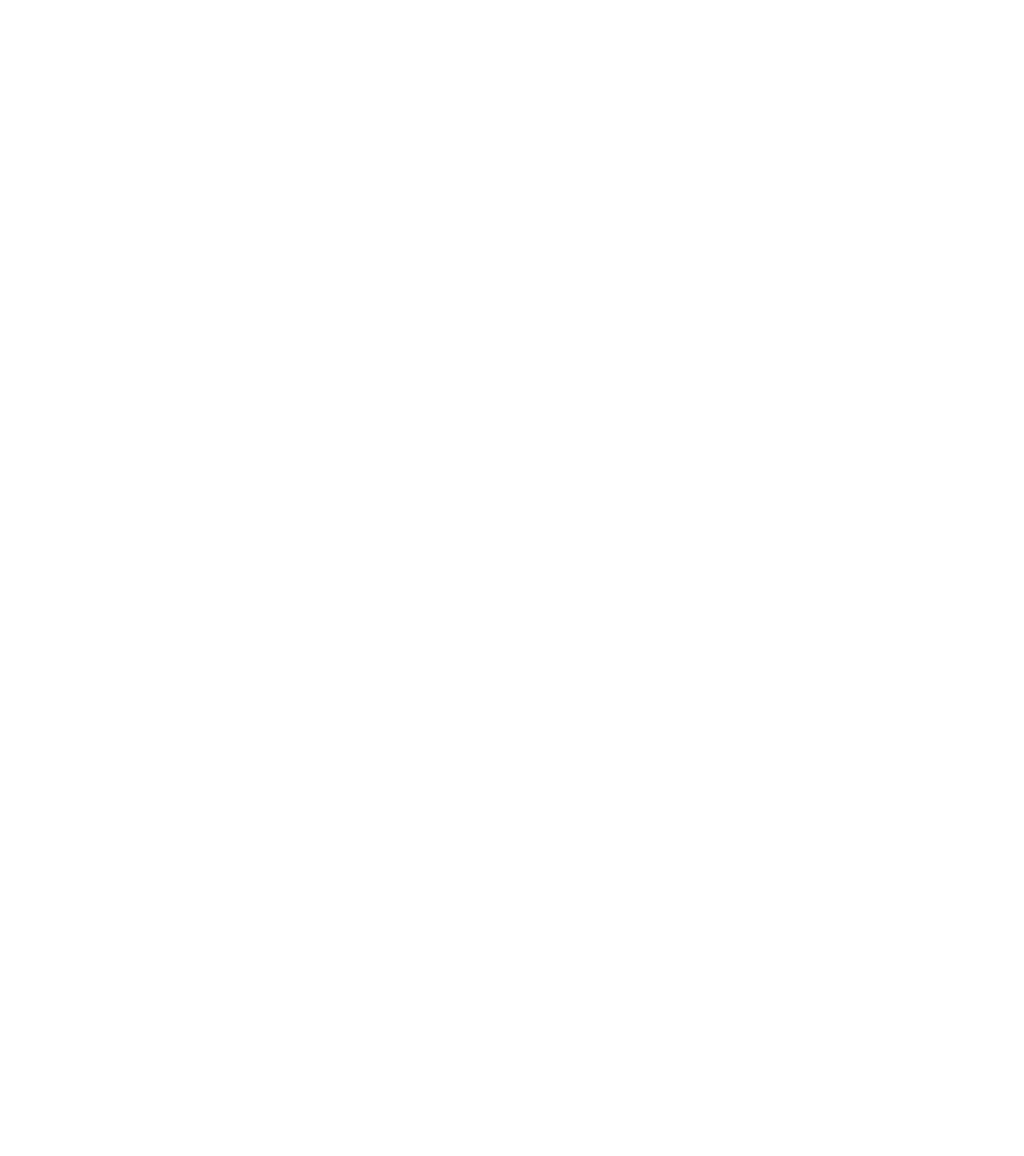
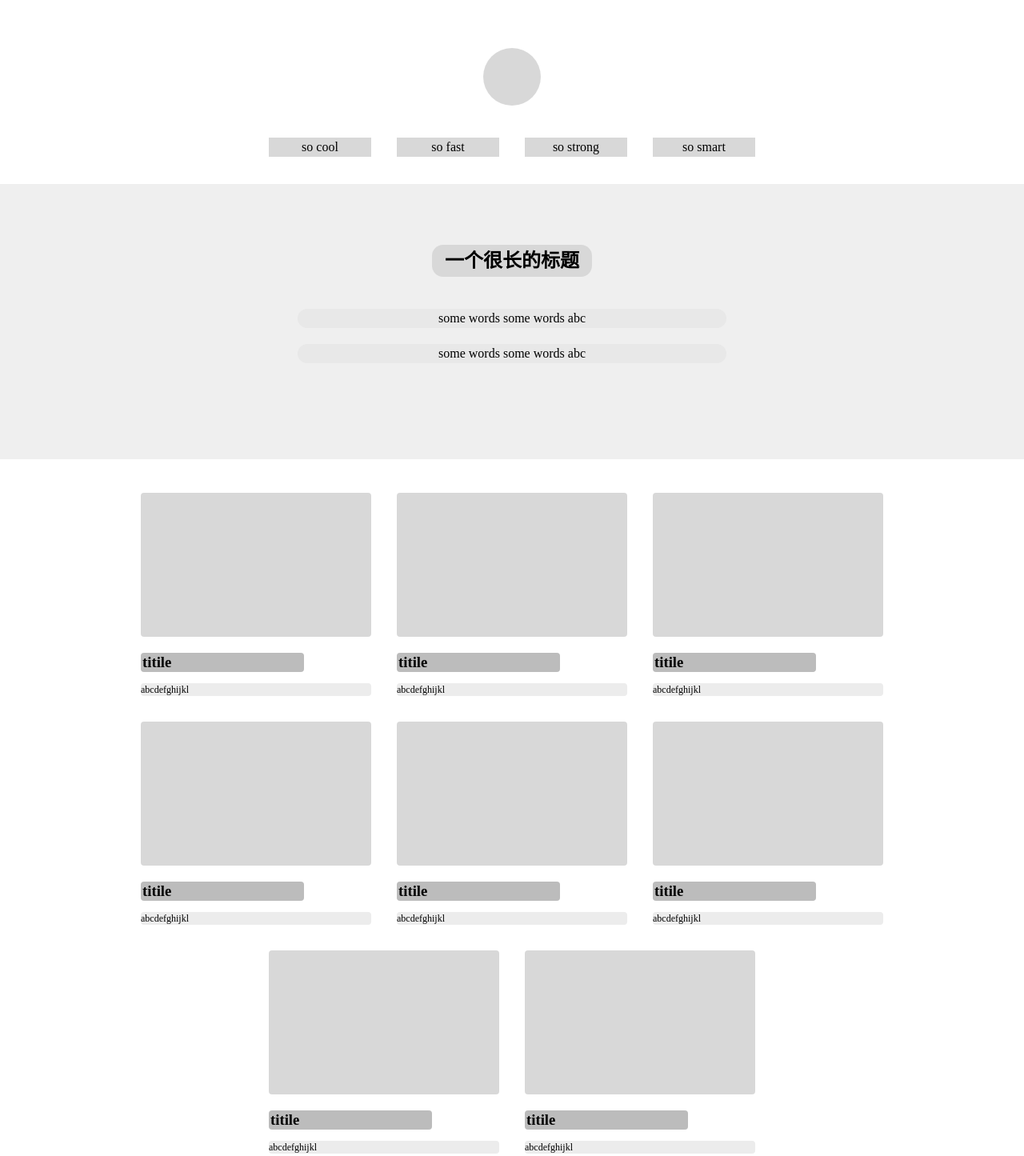
Before and after one commit to XiongAmao/a-easy-web-demo1, a plain HTML site: page index.html in a window 1280 px wide. Shown: the whole page at 80% size. Before the commit the page ends 800 px from the top, so only its background shows below. Drawn offline with Linux system fonts and the light colour scheme.

Commit message:
demo v1.0

```diff
--- a/index.html
+++ b/index.html
@@ -1,12 +1,84 @@
 <!DOCTYPE html>
 <html lang="zh-Hans">
+
 <head>
     <meta charset="UTF-8">
     <meta name="viewport" content="width=device-width, initial-scale=1.0">
     <meta http-equiv="X-UA-Compatible" content="ie=edge">
     <title>A esay website demo</title>
+    <link rel="stylesheet" href="./style.css">
 </head>
 <body>
+    <section class="logo">
+        <div class="image"><img src="" alt=""></div>
+        <ul class="slogan">
+            <li>so cool</li>
+            <li>so fast</li>
+            <li>so strong</li>
+            <li>so smart</li>
+        </ul>
 
+    </section>
+    <section class="banner">
+        <div class="short-header">
+            <h2>一个</h2>
+            <h2>很长的标题</h2>
+        </div>
+        <div class="long-header">
+            <h2>一个很长的标题</h2>
+        </div>
+        <div>
+            <p>some words some words abc </p>
+            <p>some words some words abc</p>
+        </div>
+    </section>
+    <section class="products">
+        <ol>
+            <li class="product">
+                <div class="image"><img src="" alt=""></div>
+                <h3>titile</h3>
+                <p>abcdefghijkl</p>
+            </li>
+            <li class="product">
+                <div class="image"><img src="" alt=""></div>
+                <h3>titile</h3>
+                <p>abcdefghijkl</p>
+            </li>
+            <li class="product">
+                <div class="image"><img src="" alt=""></div>
+                <h3>titile</h3>
+                <p>abcdefghijkl</p>
+            </li>
+            <li class="product">
+                <div class="image"><img src="" alt=""></div>
+                <h3>titile</h3>
+                <p>abcdefghijkl</p>
+            </li>
+            <li class="product">
+                <div class="image"><img src="" alt=""></div>
+                <h3>titile</h3>
+                <p>abcdefghijkl</p>
+            </li>
+            <li class="product">
+                <div class="image"><img src="" alt=""></div>
+                <h3>titile</h3>
+                <p>abcdefghijkl</p>
+            </li>
+            <li class="product">
+                <div class="image"><img src="" alt=""></div>
+                <h3>titile</h3>
+                <p>abcdefghijkl</p>
+            </li>
+            <li class="product">
+                <div class="image"><img src="" alt=""></div>
+                <h3>titile</h3>
+                <p>abcdefghijkl</p>
+            </li>
+
+        </ol>
+
+
+    </section>
 </body>
+
 </html>
--- a/style.css
+++ b/style.css
@@ -0,0 +1,182 @@
+*{
+    margin: 0;
+}
+body{
+
+}
+
+ul,ol{
+    padding: 0;
+    list-style: none;
+}
+
+
+/* logo 模块*/
+.logo{
+
+    padding:16px 0 22px 0;
+    max-width: 640px;
+    margin-left: auto;
+    margin-right: auto;
+    box-sizing: border-box;
+    text-align: center;
+}
+/* logo 图 */
+.logo > .image{
+    background: #d8d8d8;
+    border-radius: 36px;
+    width: 72px;
+    height: 72px;
+    margin-left: auto;
+    margin-right: auto;
+    margin-top: 44px;
+    margin-bottom: 22px;
+}
+@media (min-width:640px){
+    .logo > .image{
+        margin-bottom: 28px;
+    }
+}
+
+
+.logo > .image > img{}
+
+
+/* slogan flex 定宽 */
+.logo > .slogan{
+    display: flex;
+    flex-wrap: wrap;
+    justify-content: center;
+
+}
+.logo > .slogan > li{
+    background: #d8d8d8;
+    min-width: 128px;
+    line-height: 24px;
+    box-sizing: border-box;
+    margin: 12px 16px;
+}
+
+/* banner 模块 */
+.banner {
+    background: #efefef;
+    text-align: center;
+}
+.banner >:nth-child(1){
+    padding-top: 46px;
+    padding-bottom: 36px;
+}
+.banner >:nth-child(2){
+    padding-bottom: 30px;
+    padding-top:46px;
+}
+@media (min-width:640px){
+    .banner >:nth-child(2){
+        padding-bottom: 30px;
+        padding-top:66px;
+    }
+}
+.banner >:nth-child(3){
+    padding-bottom: 50px;
+}
+
+@media (min-width:640px){
+    .banner >:nth-child(3){
+        padding-bottom: 100px;
+}
+}
+.banner  h2{
+    background: #d8d8d8;
+    border-radius: 14px;
+    min-width: 200px;
+    display: inline-block;
+    margin-left: auto;
+    margin-right: auto;
+    margin-top: 10px;
+    margin-bottom: 10px;
+    padding: 3px 0;
+    line-height: 34px;
+}
+@media (min-width:400px){
+    .banner  .short-header{
+        display: none;
+    }
+    .banner .short-header h2{
+        min-width: 0;
+    }
+}
+
+@media(max-width:399px){
+   .banner .long-header{
+    display: none;
+    }
+}
+
+
+.banner  p{
+    background: #e8e8e8;
+    border-radius: 14px;
+    max-width: 250px;
+    display: block;
+    margin-left: auto;
+    margin-right: auto;
+    line-height: 24px;
+    margin-bottom: 20px;
+}
+@media (min-width:400px){
+    .banner  p{
+        min-width: 320px;
+    }
+}
+@media (min-width:640px){
+    .banner  p{
+        min-width: 536px;
+    }
+}
+
+
+/* products 模块*/
+
+.products{
+
+}
+
+.products  ol {
+    padding: 42px 0;
+    display: flex;
+    flex-wrap: wrap;
+    justify-content: center;
+    max-width: 1000px;
+    margin-left: auto;
+    margin-right:auto;
+}
+.products .product {
+    margin-bottom: 32px;
+    width:288px;
+    margin-left: 16px;
+    margin-right:16px;
+}
+.products .product > .image{
+    background:#d8d8d8;
+    min-height: 180px;
+    border-radius:4px;
+    margin-bottom: 20px;
+
+}
+
+.products .product > h3{
+    background: #bcbcbc;
+    border-radius:4px;
+    margin-bottom: 14px;
+    line-height: 24px;
+    box-sizing: border-box;
+    padding: 0px 2px;
+    max-width: 204px;
+}
+
+.products .product > p{
+    border-radius:4px;
+    background: #ececec;
+    line-height: 16px;
+    font-size: 12px;
+}
```
Also changed, not shown: 1 other file.
